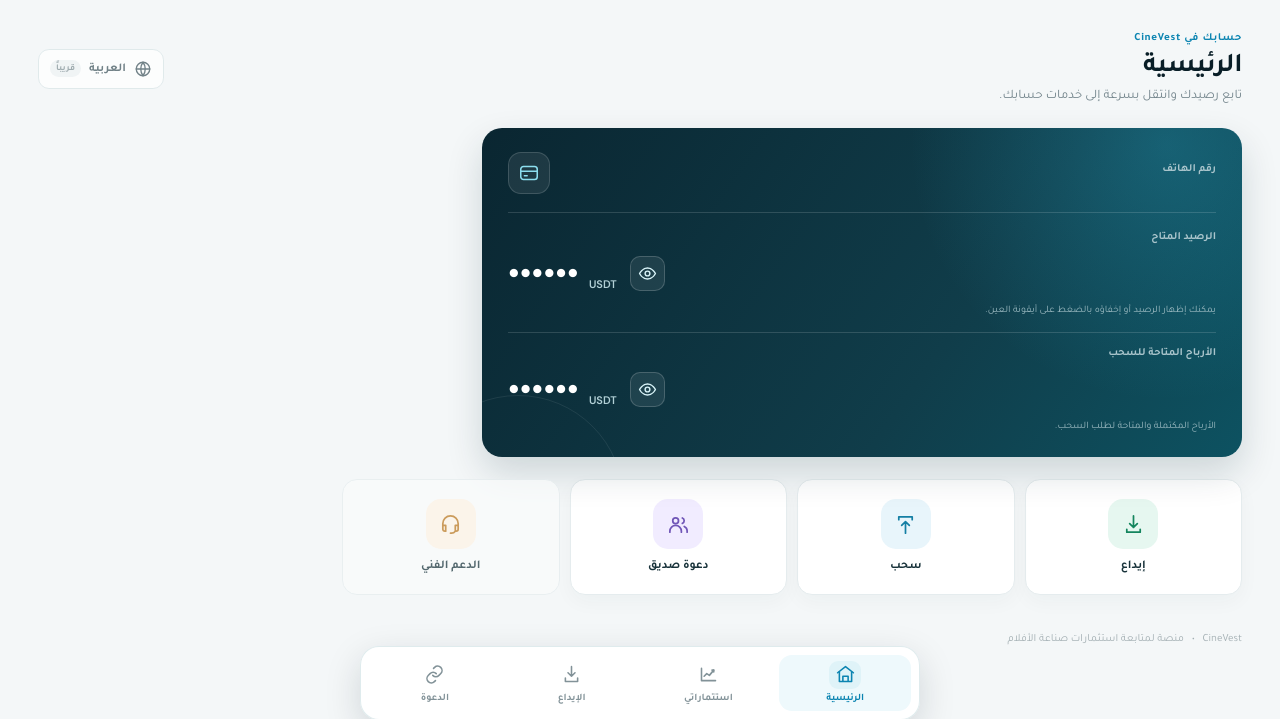
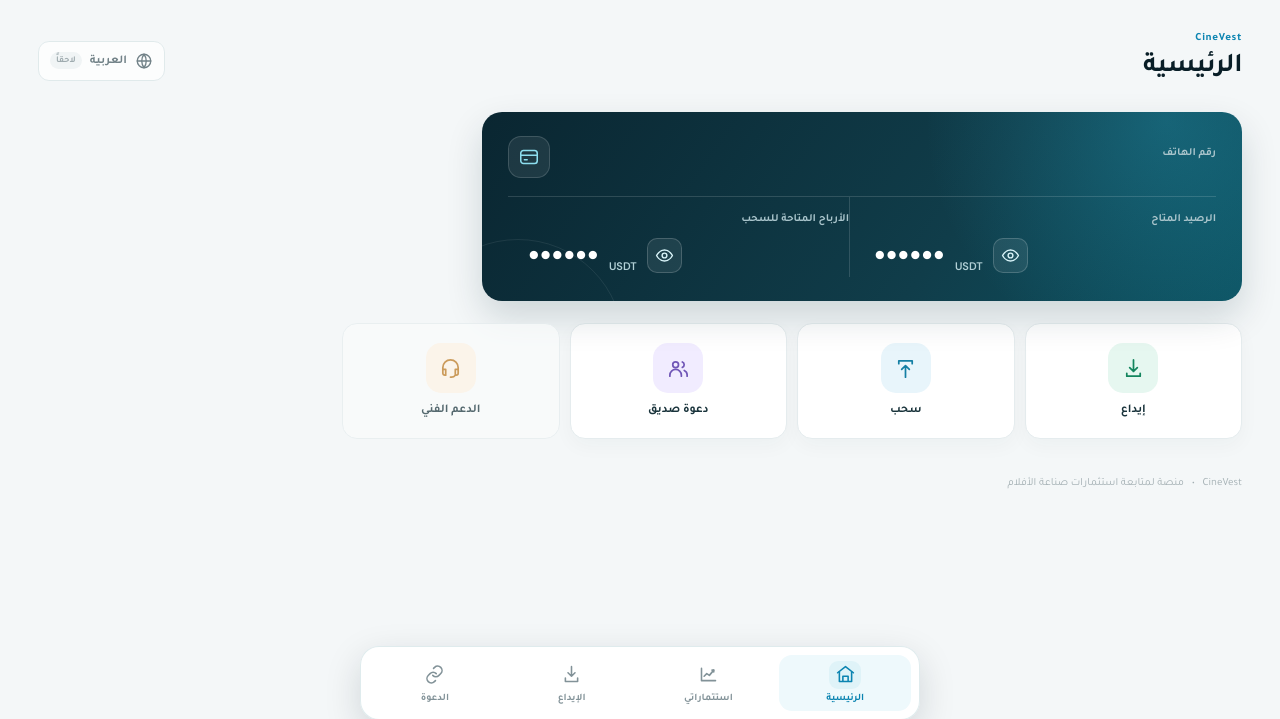
Before and after one commit to MikrotikIT/sortan, a Django app: page / in a window 1280 px wide. Shown: the part 68-787 px from the top of the page. Run offline with Django 5.2, Linux system fonts and the light colour scheme; the visitor is signed in with stand-in values (Sample User, id 1); data comes from the database, SQL or seed files in the repository; data that the repository does not hold is empty.

Commit message:
Arrange customer home balances and sync page edits

```diff
--- a/static/css/customer-home.css
+++ b/static/css/customer-home.css
@@ -12,4 +12,14 @@
 .customer-shortcut-disabled{cursor:not-allowed}
 @media(max-width:600px){.customer-shortcuts{gap:8px}.customer-shortcut{align-items:center;gap:8px;min-height:102px;padding:11px 4px}.shortcut-icon{flex-basis:44px;width:44px;height:44px;border-radius:13px}.shortcut-icon svg{width:21px;height:21px}.customer-shortcut strong{font-size:10px}}
 @media(max-width:360px){.customer-shortcuts{gap:5px}.customer-shortcut{min-height:92px;gap:6px;padding:9px 2px}.shortcut-icon{flex-basis:39px;width:39px;height:39px;border-radius:12px}.shortcut-icon svg{width:19px;height:19px}.customer-shortcut strong{font-size:9px}}
-.account-balance-block+.account-earnings-block{margin-top:15px;padding-top:14px;border-top:1px solid rgba(255,255,255,.14)}
+.account-summary-card{display:grid;grid-template-columns:repeat(2,minmax(0,1fr));column-gap:24px}
+.account-summary-top{grid-column:1/-1}
+.account-balance-block{min-width:0;padding-top:16px}
+.account-balance-line{min-width:0;gap:clamp(4px,1vw,10px)}
+.account-balance-line strong{min-width:0;font-size:clamp(15px,3.2vw,30px);overflow-wrap:anywhere}
+.account-balance-line small{flex:0 0 auto}
+.balance-visibility-toggle{flex:0 0 35px;margin:0}
+.account-summary-note{display:none}
+.account-balance-block+.account-earnings-block{margin:0;padding:16px 0 0 20px;border-top:0;border-right:1px solid rgba(255,255,255,.14)}
+@media(max-width:600px){.account-summary-card{column-gap:12px}.account-balance-block+.account-earnings-block{padding-left:10px}.account-summary-label{font-size:10px;line-height:1.45}.account-balance-line{gap:4px}.account-balance-line strong{font-size:clamp(14px,4vw,22px)}.balance-visibility-toggle{flex-basis:32px;width:32px;height:32px}.balance-visibility-toggle svg{width:17px;height:17px}}
+@media(max-width:380px){.account-summary-card{padding:17px 12px;column-gap:8px}.account-balance-block+.account-earnings-block{padding-left:7px}.account-balance-line strong{font-size:clamp(13px,3.8vw,16px)}.account-balance-line small{font-size:9px}.balance-visibility-toggle{flex-basis:28px;width:28px;height:28px}}
--- a/templates/investments/dashboard.html
+++ b/templates/investments/dashboard.html
@@ -4,13 +4,11 @@
 {% block title %}استثماراتي — CineVest{% endblock %}
 {% block content %}
 <section class="welcome-row">
-  <div><span class="eyebrow">محفظتك السينمائية</span><h1>استثماراتي</h1><p>تابع استثماراتك وأرباحك المتوقعة من مكان واحد.</p></div>
+  <div><p>تابع استثماراتك وأرباحك المتوقعة من مكان واحد.</p></div>
   <button class="btn btn-primary investment-launch-button" type="button" data-open-modal="invest-modal" aria-controls="invest-modal" aria-haspopup="dialog">＋ استثمار جديد</button>
 </section>
 <section class="stats-grid customer-stats">
-  <article class="stat-card"><div class="stat-top"><span>الرصيد</span><span class="stat-icon">◈</span></div><strong>{{ user.balance|floatformat:2 }} <small>USDT</small></strong><div class="stat-foot"><span class="dot dot-blue"></span> يعود أصل الاستثمار بعد اكتماله</div></article>
   <article class="stat-card"><div class="stat-top"><span>الأرباح المتاحة للسحب</span><span class="stat-icon stat-icon-green">↗</span></div><strong>{{ user.earnings_balance|floatformat:2 }} <small>USDT</small></strong><div class="stat-foot"><span class="dot dot-green"></span> إجمالي الأرباح {{ user.total_earned|floatformat:2 }} USDT</div></article>
-  <article class="stat-card"><div class="stat-top"><span>القسائم المتاحة</span><span class="stat-icon stat-icon-purple">▤</span></div><strong>{{ voucher_count }} <small>قسيمة</small></strong><div class="stat-foot"><span class="dot dot-purple"></span> إجمالي قيمتها {{ voucher_total|floatformat:2 }} USDT</div></article>
 </section>
 <section class="panel investments-panel">
   <div class="panel-heading"><div><span class="eyebrow">محفظة الأفلام</span><h2>سجل استثماراتي</h2></div><span class="count-pill">{{ investments|length }} استثمار</span></div>
--- a/templates/investments/home.html
+++ b/templates/investments/home.html
@@ -5,13 +5,12 @@
 {% block breadcrumb %}الرئيسية{% endblock %}
 {% block content %}
 <section class="customer-home-heading">
-  <div><span class="eyebrow">حسابك في CineVest</span><h1>الرئيسية</h1><p>تابع رصيدك وانتقل بسرعة إلى خدمات حسابك.</p></div>
-  <button class="language-switch" type="button" disabled aria-disabled="true" title="تغيير اللغة سيكون متاحاً لاحقاً">
+  <div><span class="eyebrow">CineVest</span><h1>الرئيسية</h1></div>
+  <button class="language-switch" type="button" disabled aria-disabled="true" title="تغيير اللغة لاحقاً">
     <svg viewBox="0 0 24 24" fill="none" stroke="currentColor" stroke-width="1.8" stroke-linecap="round" stroke-linejoin="round" aria-hidden="true"><circle cx="12" cy="12" r="9"/><path d="M3 12h18M12 3a15 15 0 0 1 0 18M12 3a15 15 0 0 0 0 18"/></svg>
-    <span>العربية</span><small>قريباً</small>
+    <span>العربية</span><small>لاحقاً</small>
   </button>
 </section>
-
 <section class="account-summary-card" aria-label="ملخص الحساب">
   <div class="account-summary-top">
     <div><span class="account-summary-label">رقم الهاتف</span><strong class="account-phone" dir="ltr">{{ user.phone }}</strong></div>
@@ -27,7 +26,6 @@
         <svg data-eye-closed viewBox="0 0 24 24" fill="none" stroke="currentColor" stroke-width="1.8" stroke-linecap="round" stroke-linejoin="round" aria-hidden="true" hidden><path d="m3 3 18 18M10.6 10.6a2 2 0 0 0 2.8 2.8"/><path d="M9.9 5.2A10.8 10.8 0 0 1 12 5c6.4 0 10 7 10 7a14 14 0 0 1-3.1 3.8M6.2 6.2C3.5 8 2 12 2 12s3.6 7 10 7a10 10 0 0 0 4-.8"/></svg>
       </button>
     </div>
-    <span class="account-summary-note">يمكنك إظهار الرصيد أو إخفاؤه بالضغط على أيقونة العين.</span>
   </div>
   <div class="account-balance-block account-earnings-block" data-balance-card>
     <span class="account-summary-label">الأرباح المتاحة للسحب</span>
@@ -39,10 +37,8 @@
         <svg data-eye-closed viewBox="0 0 24 24" fill="none" stroke="currentColor" stroke-width="1.8" stroke-linecap="round" stroke-linejoin="round" aria-hidden="true" hidden><path d="m3 3 18 18M10.6 10.6a2 2 0 0 0 2.8 2.8"/><path d="M9.9 5.2A10.8 10.8 0 0 1 12 5c6.4 0 10 7 10 7a14 14 0 0 1-3.1 3.8M6.2 6.2C3.5 8 2 12 2 12s3.6 7 10 7a10 10 0 0 0 4-.8"/></svg>
       </button>
     </div>
-    <span class="account-summary-note">الأرباح المكتملة والمتاحة لطلب السحب.</span>
   </div>
 </section>
-
 <section class="customer-shortcuts" aria-label="خدمات الحساب">
   <a class="customer-shortcut" href="{% url 'deposit_wallet' %}">
     <span class="shortcut-icon shortcut-deposit" aria-hidden="true"><svg viewBox="0 0 24 24" fill="none" stroke="currentColor" stroke-width="1.8" stroke-linecap="round" stroke-linejoin="round"><path d="M12 3v12m0 0 4-4m-4 4-4-4"/><path d="M5 17v3h14v-3"/></svg></span><span><strong>إيداع</strong><small>أضف رصيداً إلى حسابك</small></span><span class="shortcut-arrow" aria-hidden="true">←</span>
```
Also changed, not shown: templates/investments/deposit.html (+10 -13 lines), static/css/deposit.css.
